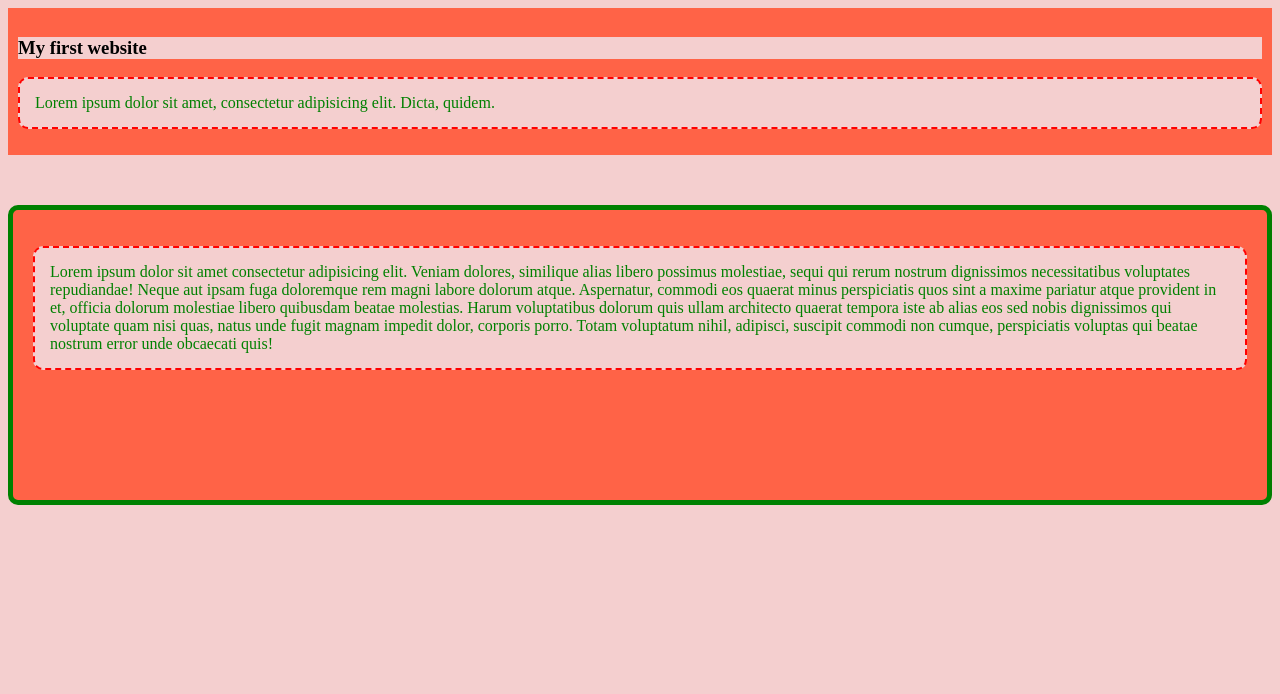
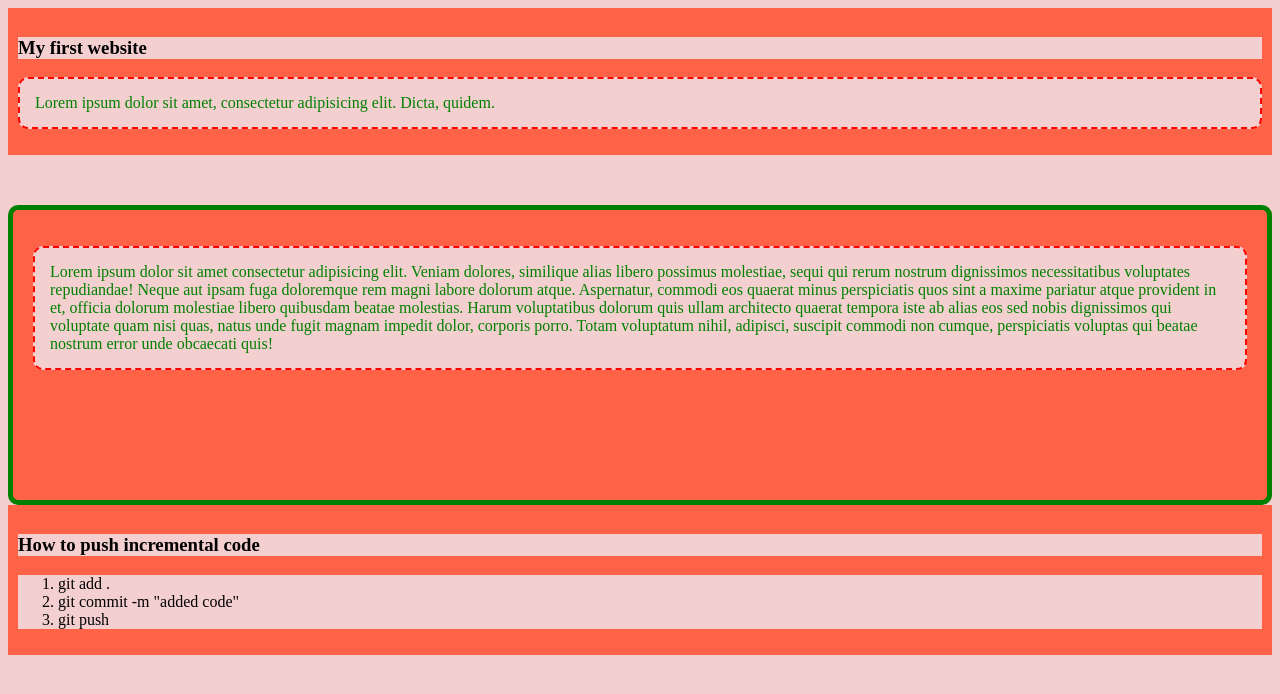
Before and after one commit to Khurshedspi/my-simple-website, a plain HTML site: page index.html in a window 1280 px wide. Drawn offline with Linux system fonts and the light colour scheme.

Commit message:
added push commad

```diff
--- a/index.html
+++ b/index.html
@@ -22,5 +22,14 @@
         <p>Lorem ipsum dolor sit amet consectetur adipisicing elit. Veniam dolores, similique alias libero possimus molestiae, sequi qui rerum nostrum dignissimos necessitatibus voluptates repudiandae! Neque aut ipsam fuga doloremque rem magni labore dolorum atque. Aspernatur, commodi eos quaerat minus perspiciatis quos sint a maxime pariatur atque provident in et, officia dolorum molestiae libero quibusdam beatae molestias. Harum voluptatibus dolorum quis ullam architecto quaerat tempora iste ab alias eos sed nobis dignissimos qui voluptate quam nisi quas, natus unde fugit magnam impedit dolor, corporis porro. Totam voluptatum nihil, adipisci, suscipit commodi non cumque, perspiciatis voluptas qui beatae nostrum error unde obcaecati quis!
         </p>
     </div>
+
+    <div>
+        <h3>How to push incremental code</h3>
+        <ol>
+            <li>git add . </li>
+            <li>git commit -m "added code"</li>
+            <li>git push</li>
+        </ol>
+    </div>
 </body>
 </html>
```
